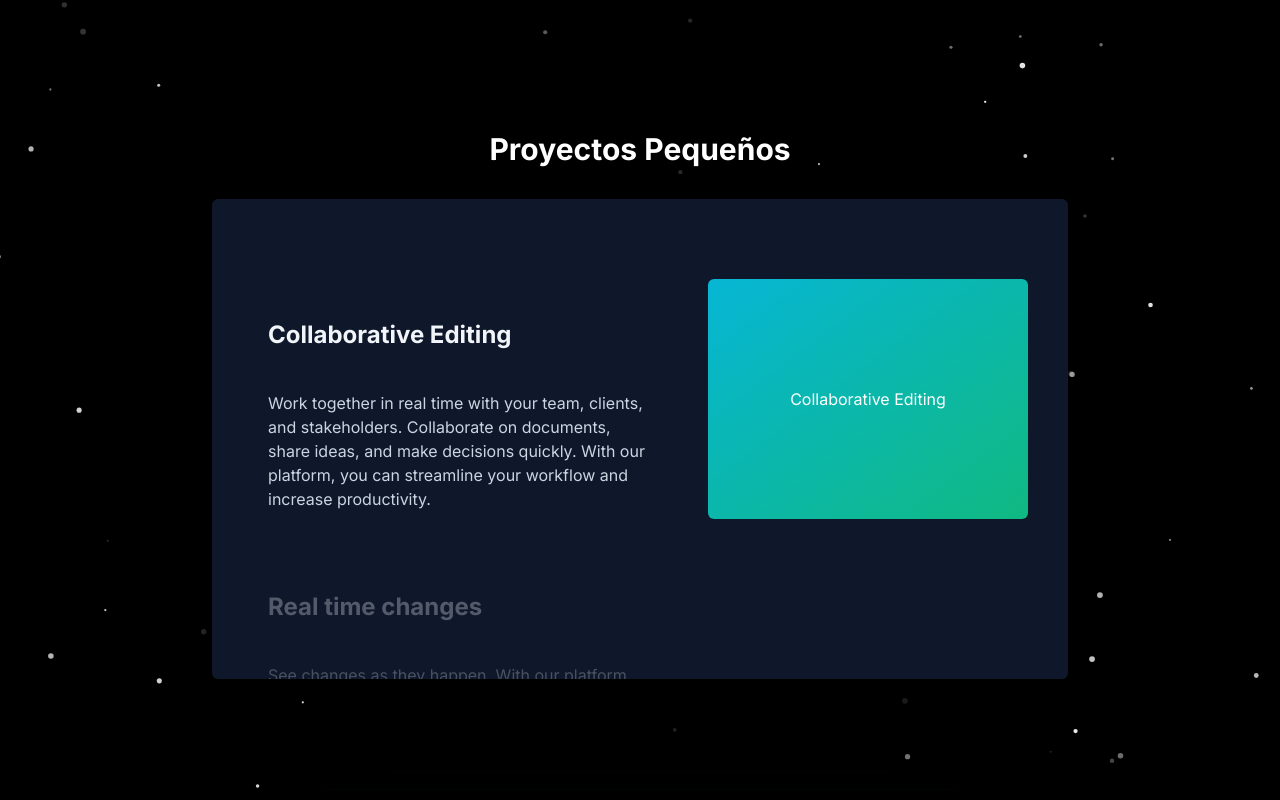
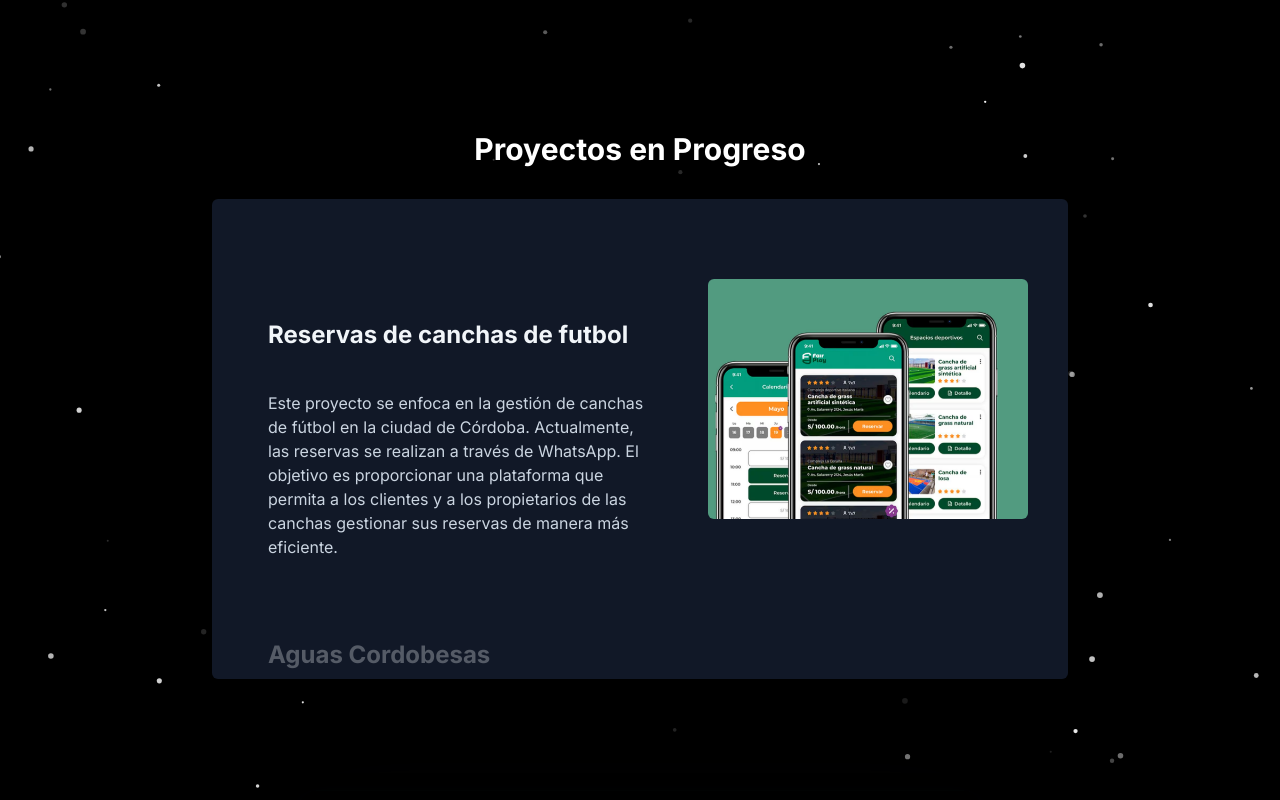
Before and after one commit to Facundo1414/myPortfolio, a Next.js app: page / in a window 1280 px wide. Shown: the part 2739-3539 px from the top of the page. Built offline with nearby package versions, Linux system fonts and the light colour scheme.

Commit message:
actualizacion de proyectos

```diff
--- a/components/Projects.tsx
+++ b/components/Projects.tsx
@@ -4,48 +4,34 @@ import Image from 'next/image';
 
 const content = [
   {
-    title: "Collaborative Editing",
+    title: "Reservas de canchas de futbol",
     description:
-      "Work together in real time with your team, clients, and stakeholders. Collaborate on documents, share ideas, and make decisions quickly. With our platform, you can streamline your workflow and increase productivity.",
+      "Este proyecto se enfoca en la gestión de canchas de fútbol en la ciudad de Córdoba. Actualmente, las reservas se realizan a través de WhatsApp. El objetivo es proporcionar una plataforma que permita a los clientes y a los propietarios de las canchas gestionar sus reservas de manera más eficiente.",
     content: (
-      <div className="h-full w-full bg-[linear-gradient(to_bottom_right,var(--cyan-500),var(--emerald-500))] flex items-center justify-center text-white">
-        Collaborative Editing
+      <div className="h-full w-full flex items-center justify-center">
+        <Image
+          src="/images/proyectos/canchaReserva.avif"
+          alt="cancha"
+          width={300}
+          height={300}
+          className="h-full w-full object-cover"
+          />
       </div>
     ),
   },
   {
-    title: "Real time changes",
+    title: "Aguas Cordobesas",
     description:
-      "See changes as they happen. With our platform, you can track every modification in real time. No more confusion about the latest version of your project. Say goodbye to the chaos of version control and embrace the simplicity of real-time updates.",
+      "El proyecto consiste en una aplicación para gestionar las deudas de los clientes. La aplicación toma datos cargados desde archivos Excel y utiliza web scraping para obtener las deudas de los clientes desde la página oficial de Aguas Cordobesas. Esta página proporciona un archivo de pago, que los empleados utilizan para enviárselo a los clientes. De esta manera, se agiliza el método tradicional de visitar a los clientes casa por casa.",
     content: (
-      <div className="h-full w-full  flex items-center justify-center text-white">
+      <div className="h-full w-full flex items-center justify-center">
         <Image
-          src="/linear.webp"
+          src="/images/proyectos/aguasCba.png"
+          alt="aguas"
           width={300}
           height={300}
           className="h-full w-full object-cover"
-          alt="linear board demo"
-        />
-      </div>
-    ),
-  },
-  {
-    title: "Version control",
-    description:
-      "Experience real-time updates and never stress about version control again. Our platform ensures that you're always working on the most recent version of your project, eliminating the need for constant manual updates. Stay in the loop, keep your team aligned, and maintain the flow of your work without any interruptions.",
-    content: (
-      <div className="h-full w-full bg-[linear-gradient(to_bottom_right,var(--orange-500),var(--yellow-500))] flex items-center justify-center text-white">
-        Version control
-      </div>
-    ),
-  },
-  {
-    title: "Running out of content",
-    description:
-      "Experience real-time updates and never stress about version control again. Our platform ensures that you're always working on the most recent version of your project, eliminating the need for constant manual updates. Stay in the loop, keep your team aligned, and maintain the flow of your work without any interruptions.",
-    content: (
-      <div className="h-full w-full bg-[linear-gradient(to_bottom_right,var(--cyan-500),var(--emerald-500))] flex items-center justify-center text-white">
-        Running out of content
+          />
       </div>
     ),
   },
@@ -54,7 +40,7 @@ const content = [
 const Projects = () => {
   return (
     <div >
-      <h1 className="text-3xl font-bold text-center text-white mb-8">Proyectos Pequeños</h1>
+      <h1 className="text-3xl font-bold text-center text-white mb-8">Proyectos en Progreso</h1>
       <StickyScroll content={content}/>
     </div>
   )
--- a/components/ui/StickyScroll.tsx
+++ b/components/ui/StickyScroll.tsx
@@ -41,7 +41,7 @@ export const StickyScroll = ({
   });
 
   const backgroundColors = [
-    "var(--slate-900)",
+    "var(--gray-900)",
     "var(--black)",
     "var(--neutral-900)",
   ];
```
Also changed, not shown: public/images/proyectos/aguasCba.png (added), public/images/proyectos/canchaReserva.avif (added).
